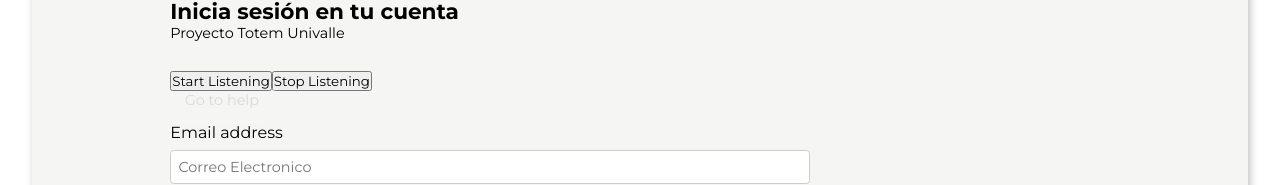
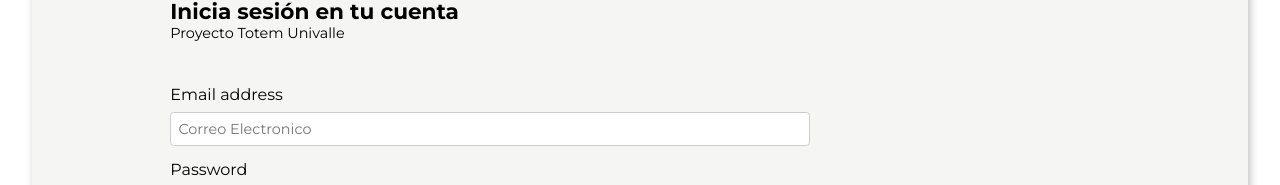
Before and after one commit to Totem-Univalle/Totem, a React (Vite) app: page / in a window 1280 px wide. Shown: the part 529-714 px from the top of the page. Built offline with nearby package versions, Linux system fonts and the light colour scheme.

Commit message:
Se ha corregido el error que no mostraba imagenes en base 64

```diff
--- a/src/components/sidebar_section/Sidebar.jsx
+++ b/src/components/sidebar_section/Sidebar.jsx
@@ -180,7 +180,7 @@ const Sidebar = () => {
 
           <h3>Help Center</h3>
           <p>Please contact us</p>
-          <a href="wa.me/59172984846" className="btn">Go to help</a>
+          <a href="https://wa.me/59172984846" className="btn">Go to help</a>
         </div>
       </div>
     </div>
--- a/src/views/Login/ForgotPassword.jsx
+++ b/src/views/Login/ForgotPassword.jsx
@@ -46,10 +46,10 @@ const ForgotPassword = () => {
             };
             emailjs
               .send(
-                "service_3rtigfq",
-                "template_br2sgmh",
+                "service_5pvdx8k",
+                "template_umjsi0m",
                 templateParams,
-                "k1svNk93T8_CwWCl2"
+                "MJXFKLxwKRB54fkot"
               )
               .then(
                 (result) => {
--- a/src/views/Login/LoginPage.jsx
+++ b/src/views/Login/LoginPage.jsx
@@ -133,15 +133,6 @@ export default function Login() {
           <form className="mt-5 space-y-6" onSubmit={handleSubmit}>
             <input type="hidden" name="remember" defaultValue="true" />
             <div className="-space-y-px rounded-md shadow-sm">
-              <>
-                <div>
-                  <button onClick={startListening}>Start Listening</button>
-                  <button onClick={stopListening}>Stop Listening</button>
-                  {isListening? <div>Listening</div> :<div>{text}</div> }
-                  <a href="https://wa.me/59172984846" className="btn">Go to help</a>
-                  {text}
-                </div>
-              </>
               <div>
                 <label htmlFor="email-address" className="sr-only">
                   Email address
--- a/src/views/SuperAdmin/AdminForm.jsx
+++ b/src/views/SuperAdmin/AdminForm.jsx
@@ -68,10 +68,10 @@ function AdminRegistrationForm() {
 
         emailjs
           .send(
-            "service_3rtigfq",
-            "template_qsoq91x",
+            "service_5pvdx8k",
+            "template_i2a10th",
             templateParams,
-            "k1svNk93T8_CwWCl2"
+            "MJXFKLxwKRB54fkot"
           )
           .then(
             (result) => {
--- a/src/views/TotemTemplates/Template1.jsx
+++ b/src/views/TotemTemplates/Template1.jsx
@@ -103,7 +103,7 @@ export function Template1() {
           if (isMounted) {
             console.log(result);
             setData(result);
-            images = result.urlCarruselImagenes.split(',');
+            images = result.urlCarruselImagenes.split('|');
             let imagesF = images.map(image => Object.assign({ image }))
             setImages(imagesF);
             console.log(imagesFinal);
```
